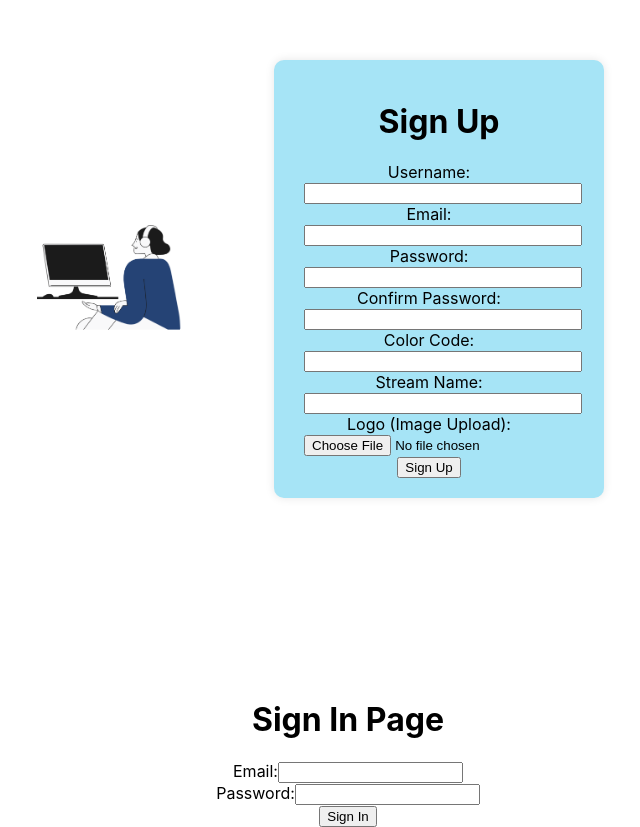
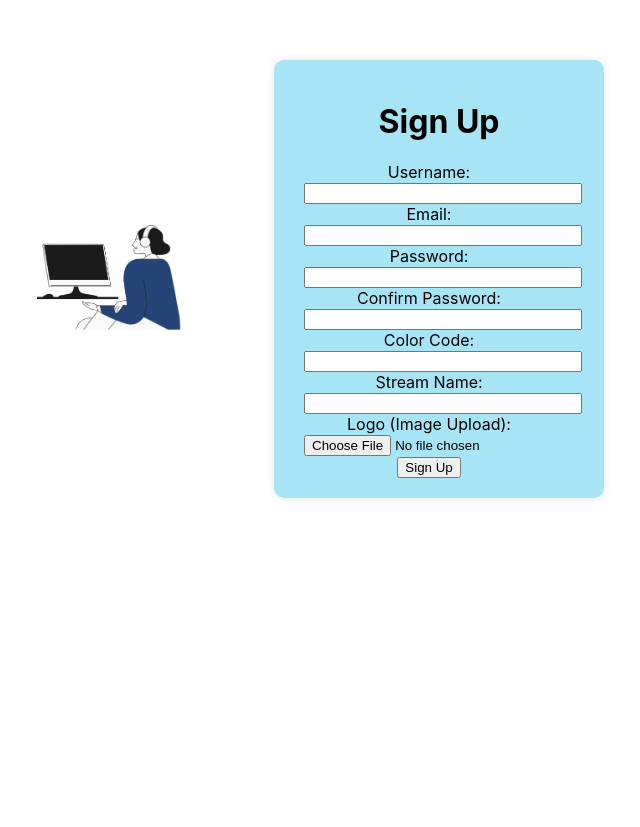
Before and after one commit to shashankkannan/BeAware-G13, a React (Create React App) app in the folder beaware/: page / in a window 1280 px wide. Shown: the part 121-948 px from the top of the page, without its empty margins (292-932 px from the left). After the commit the page ends 800 px from the top, so only its background shows below. Built offline with nearby package versions, Linux system fonts and the light colour scheme.

Commit message:
Update App.js

```diff
--- a/beaware/src/App.js
+++ b/beaware/src/App.js
@@ -7,7 +7,7 @@ function App() {
   return (
     <div className="App">
       <SignUp />
-      <SignIn />
+      {/* <SignIn /> */}
     </div>
   );
 }
```
